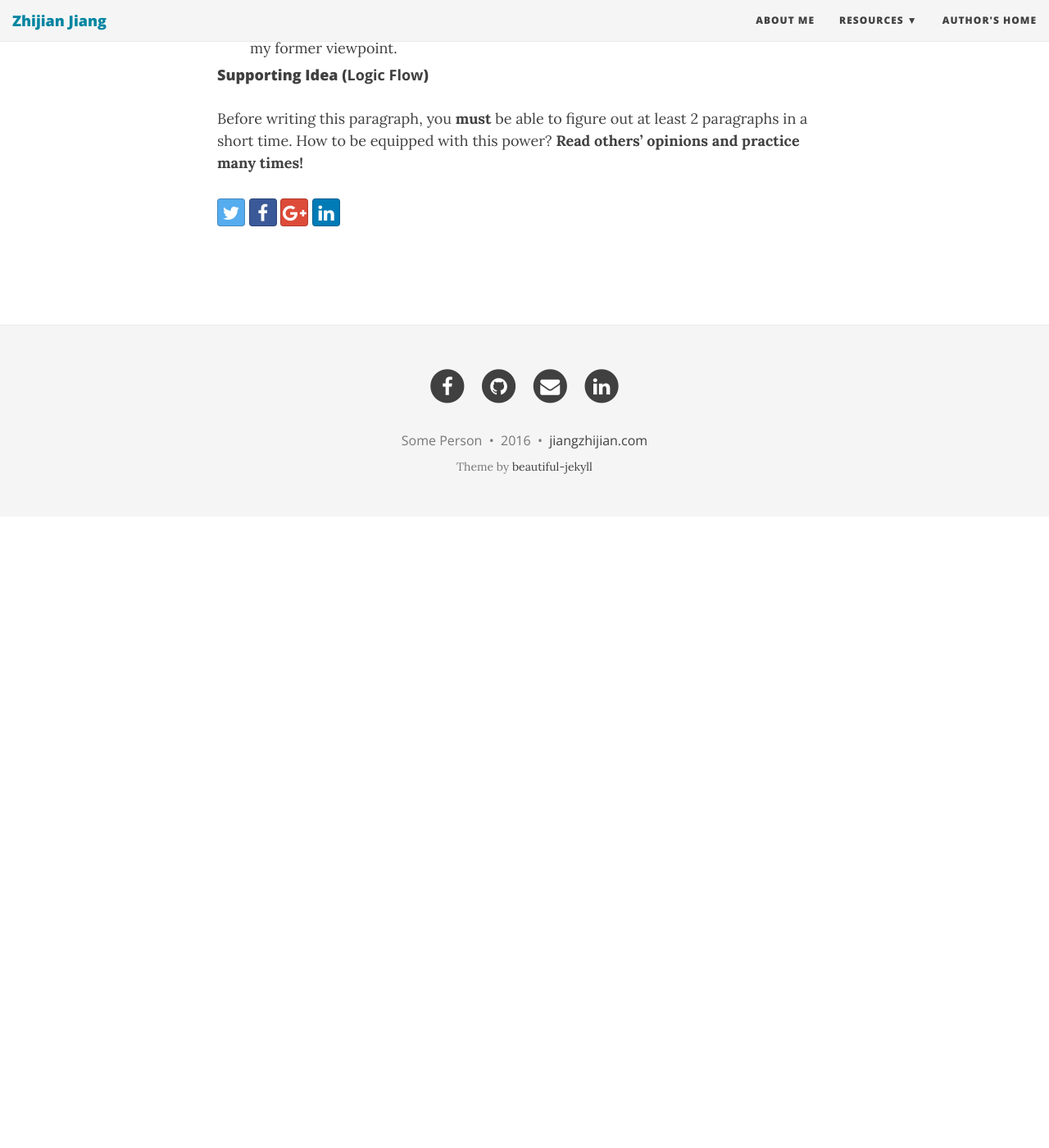
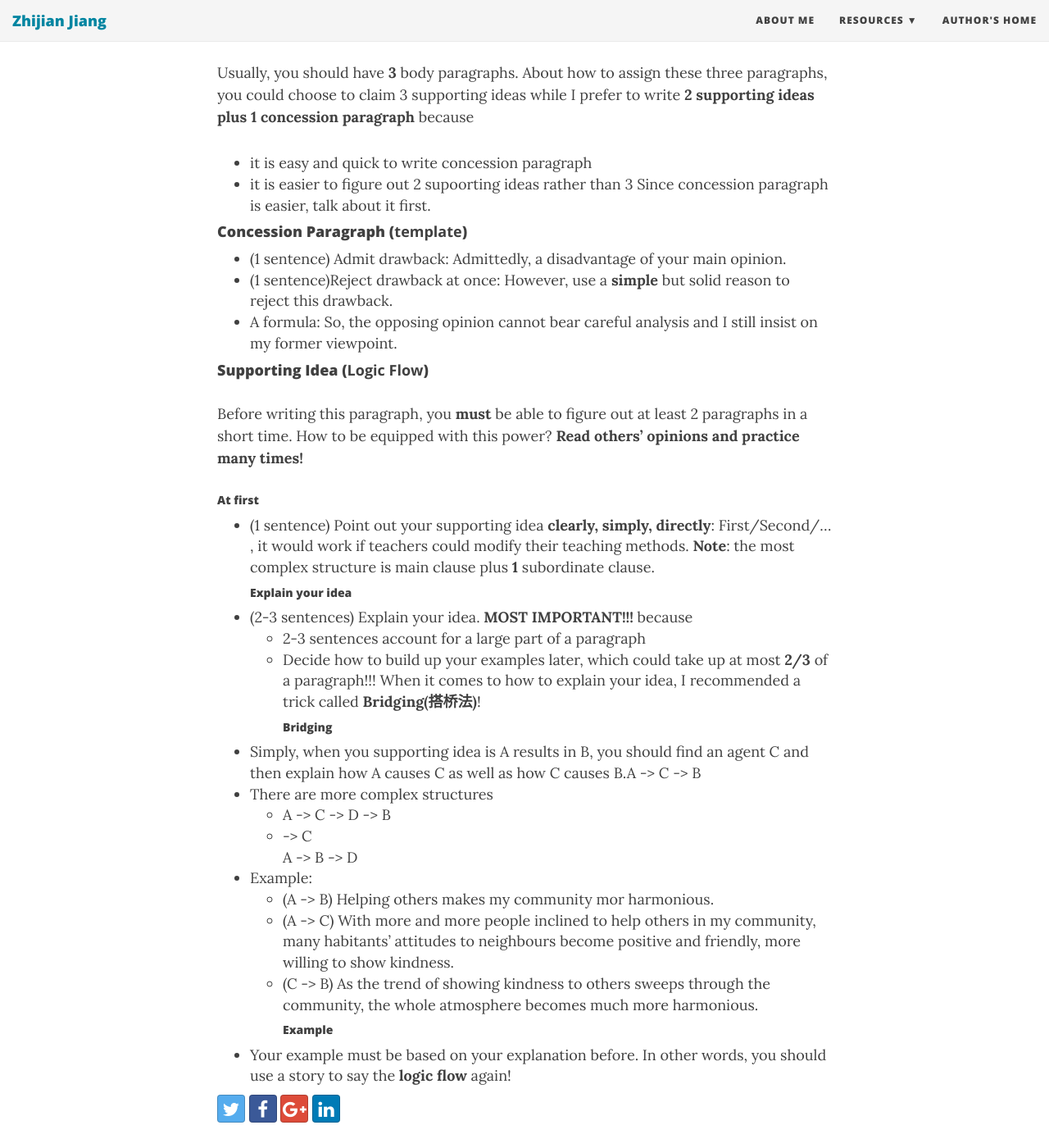
Before and after one commit to softwarelight/ZhijianJiang, a Jekyll site: the page built from _posts/2016-09-24-TOEFL-experience.md, in a window 1280 px wide and 1400 px high, scrolled down 1845 px. Shown: the whole window at 82% size. Built offline with Jekyll 4.4.1, drawn with Linux system fonts in a browser that asks for light colours; nearby versions of some CDN libraries; before the commit the page ends 2475 px from its top, so only the background shows below that; some of the changed text lies outside the part shown.

Commit message:
add some contents to _posts/TOEFL.md

```diff
--- a/_posts/2016-09-24-TOEFL-experience.md
+++ b/_posts/2016-09-24-TOEFL-experience.md
@@ -6,9 +6,19 @@ subtitle: Say Goodbye to TOEFL! Except Speaking...
 After struggling with TOEFL four times, from 78 to 106, maybe some of my ideas and experience would help you!
 
 ## Useful Resources
-* Sites: toefl.kmf.com, www.yeeaoo.com
+* Sites:
+    * toefl.kmf.com: All TPOs but have some problems when recording speaking
+    * www.yeeaoo.com: Practicing speaking and could have someone review your record. Moreover, its speaking group in Wechat is useful.
 * Apps:
+    * 扇贝单词
+    * 托福考满分: The app of toefl.kmf.com with most functions
+    * 亦鸥托福: The app of www.yeeaoo.com with most functions
+    * 托福单词: It has a function called 单词电台, which you could listen to English words following their Chinese meanings
 * Books:
+    * TOEFL iBT听力单词小伴侣: A book containing important listening words
+* Taobao:
+    *
+* Note: Instead of listening to conversations or lectures on the way or during some other free time, I suggest listening to 单词电台 in 托福单词 or MP3 of TOEFL iBT听力单词小伴侣
 
 ## Writing
 Let's beat WRITING in 30 minutes!!
@@ -55,3 +65,25 @@ Since concession paragraph is easier, talk about it first.
 
 #### Supporting Idea (**Logic Flow**)
 Before writing this paragraph, you **must** be able to figure out at least 2 paragraphs in a short time. How to be equipped with this power? **Read others' opinions and practice many times!**
+##### At first
+* (1 sentence) Point out your supporting idea **clearly, simply, directly**:
+First/Second/... , it would work if teachers could modify their teaching methods.
+**Note**: the most complex structure is main clause plus **1** subordinate clause.
+##### Explain your idea
+* (2-3 sentences) Explain your idea. **MOST IMPORTANT!!!** because
+    * 2-3 sentences account for a large part of a paragraph
+    * Decide how to build up your examples later, which could take up at most **2/3** of a paragraph!!!
+When it comes to how to explain your idea, I recommended a trick called **Bridging(搭桥法)**!
+##### Bridging
+* Simply, when you supporting idea is A results in B, you should find an agent C and then explain how A causes C as well as how C causes B.A -> C -> B
+* There are more complex structures
+    * A -> C -> D -> B
+    *   -> C
+      A      -> B
+        -> D
+* Example:
+    * (A -> B) Helping others makes my community mor harmonious.
+    * (A -> C) With more and more people inclined to help others in my community, many habitants' attitudes to neighbours become positive and friendly, more willing to show kindness.
+    * (C -> B) As the trend of showing kindness to others sweeps through the community, the whole atmosphere becomes much more harmonious.
+##### Example
+* Your example must be based on your explanation before. In other words, you should use a story to say the **logic flow** again!
```
